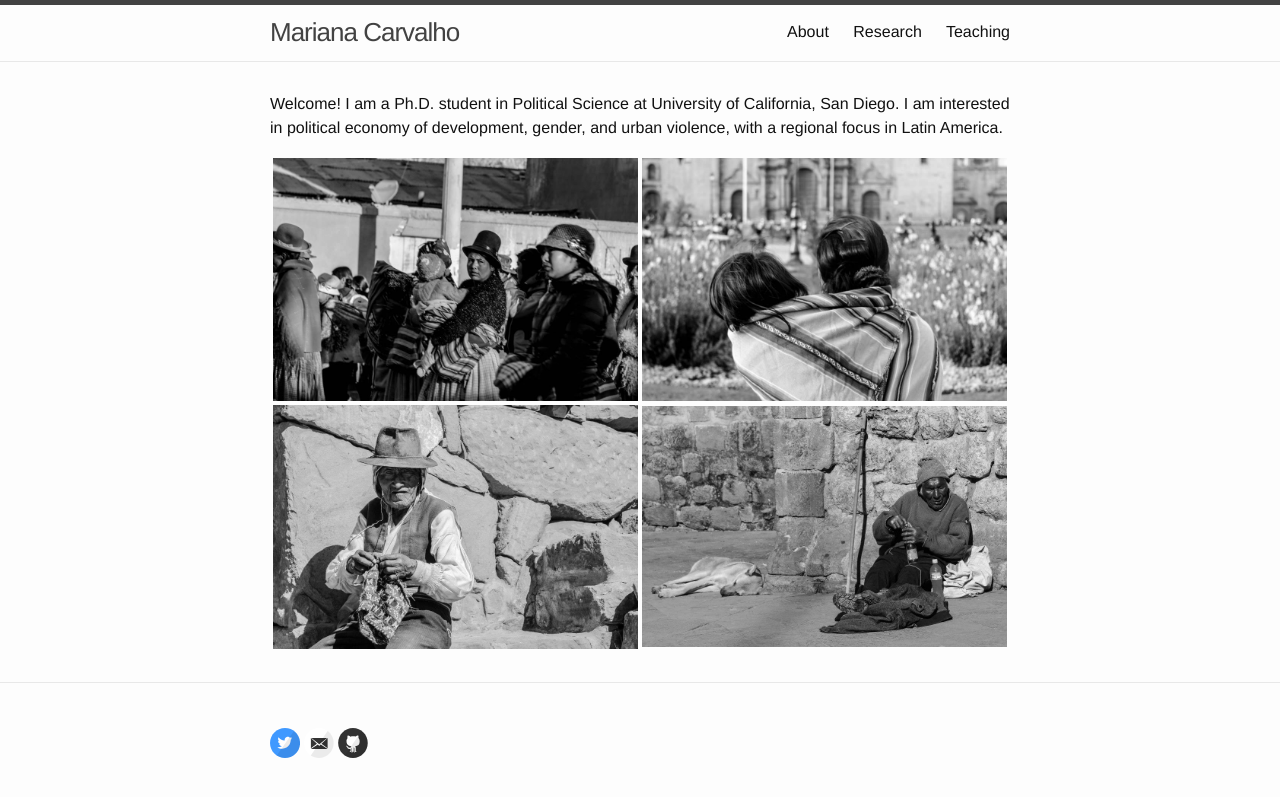
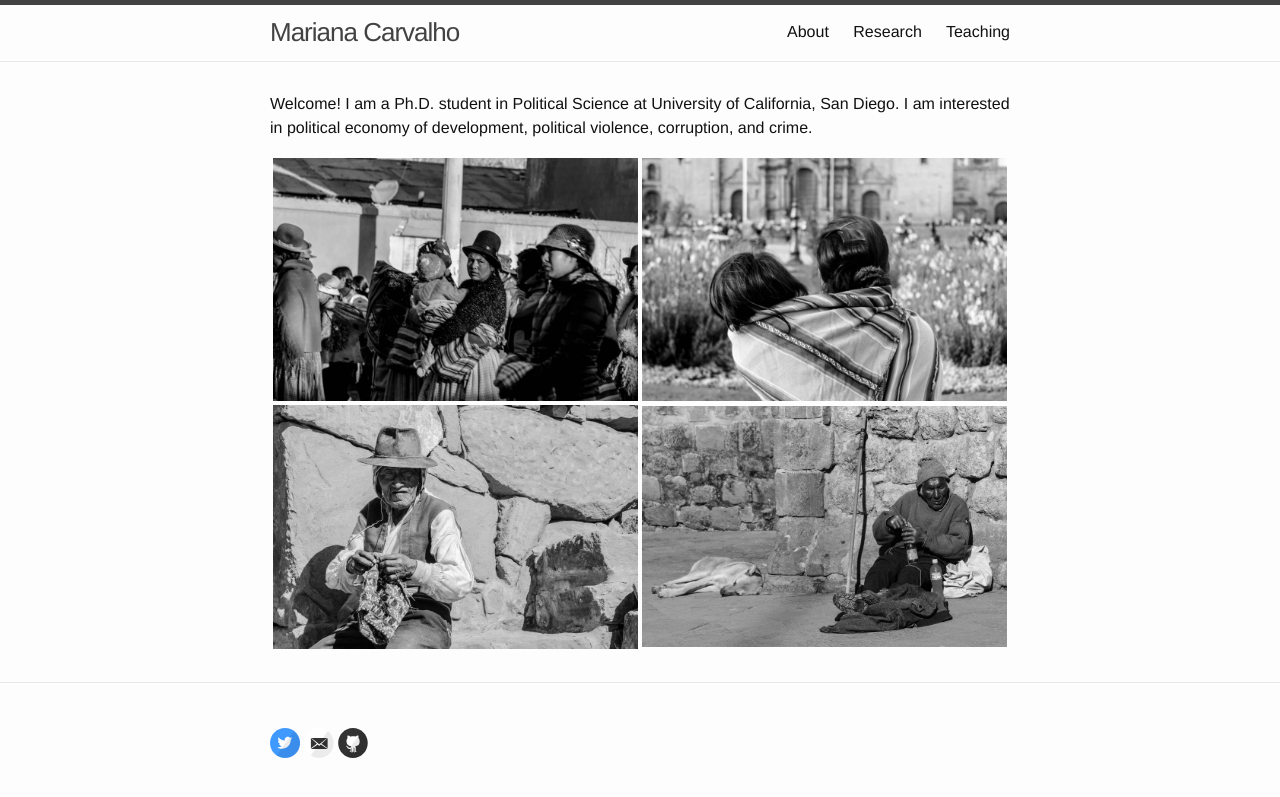
Before and after one commit to mariana-carvalho/mariana-carvalho.github.io, a Jekyll site: the page built from index.md, in a window 1280 px wide. Shown: the top 797 px of the page. Built offline with Jekyll 4.4.1, drawn with Linux system fonts in a browser that asks for light colours.

Commit message:
Update files.

```diff
--- a/index.md
+++ b/index.md
@@ -6,7 +6,7 @@ layout: home
 ---
 
 
-Welcome! I am a Ph.D. student in Political Science at University of California, San Diego. I am interested in political economy of development, gender, and urban violence, with a regional focus in Latin America.
+Welcome! I am a Ph.D. student in Political Science at University of California, San Diego. I am interested in political economy of development, political violence, corruption, and crime.
 
 
 ![foto](/files/foto1.jpg)  | ![foto2](/files/foto2.jpg)
```
Also changed, not shown: about.md (+1 -1 lines), 1 other file.
